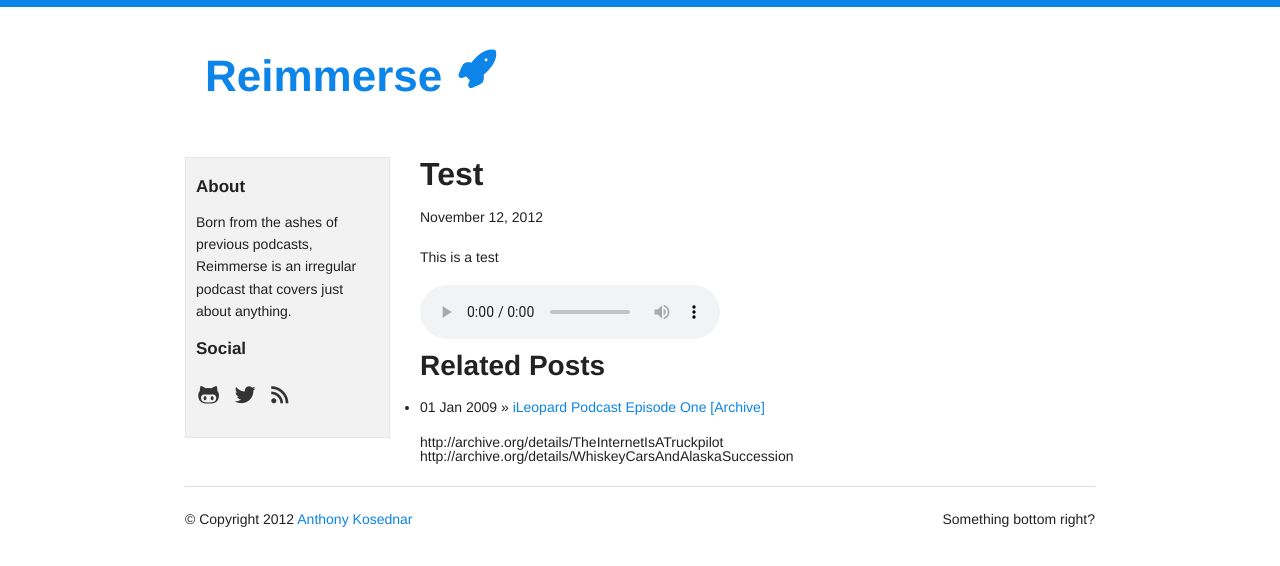
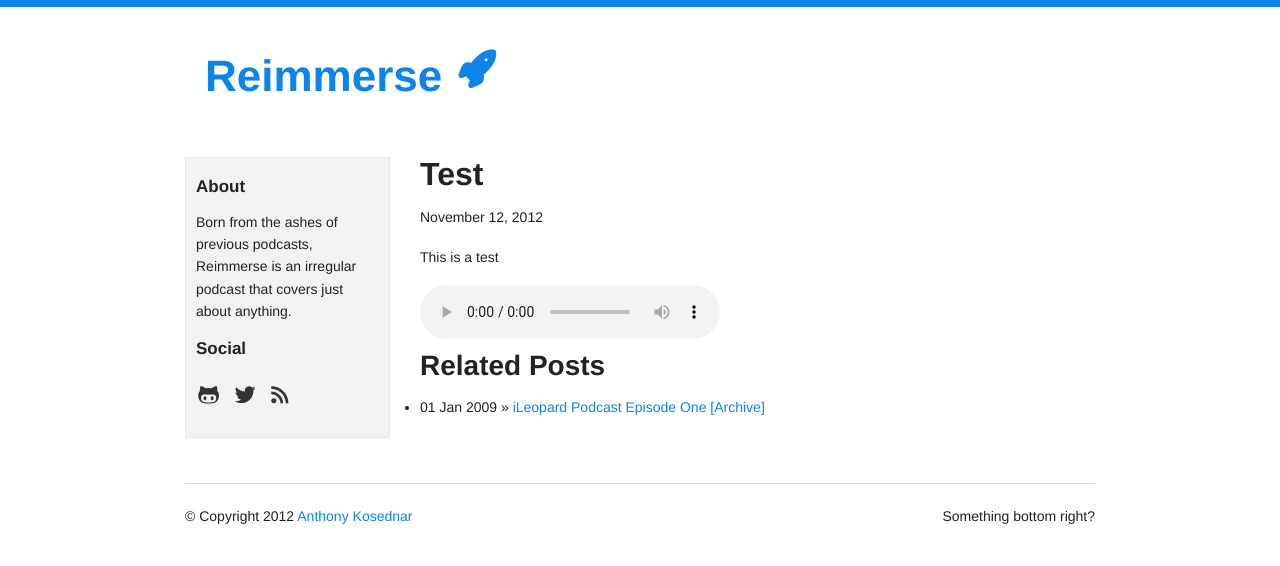
Before and after one commit to akosednar/reimmer.se, a Jekyll site: the page built from _posts/2012-11-12-Test.md, in a window 1280 px wide. Shown: the top 566 px of the page. Built offline with Jekyll 4.4.1, drawn with Linux system fonts in a browser that asks for light colours; some of the changed lines change nothing that is shown.

Commit message:
didnt mean to have those links there

```diff
--- a/_layouts/post.html
+++ b/_layouts/post.html
@@ -23,6 +23,3 @@ Your browser does not support the audio element.
     {% endfor %}
   </ul>
 </div>
-
-http://archive.org/details/TheInternetIsATruckpilot
-http://archive.org/details/WhiskeyCarsAndAlaskaSuccession
```
